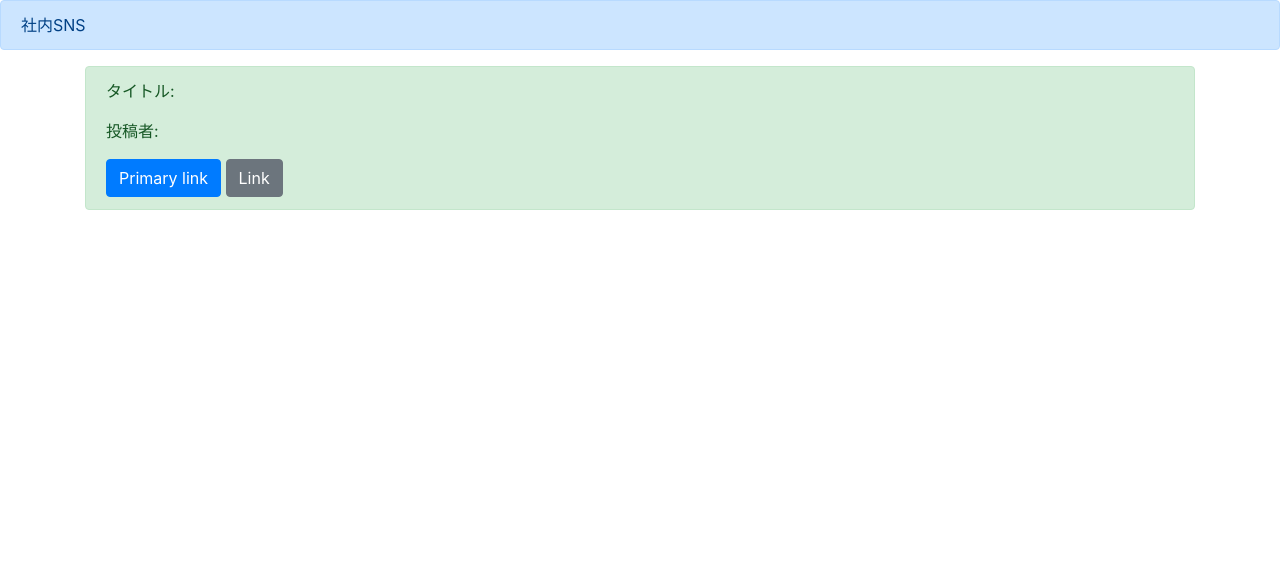
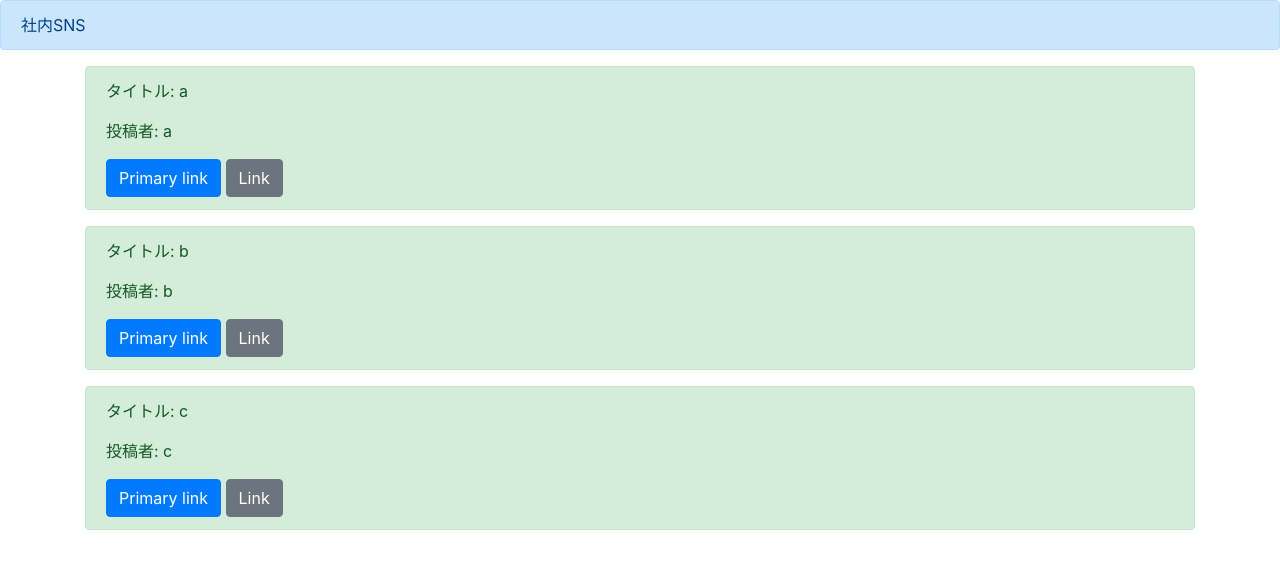
Before and after one commit to dkuji/django-sns, a Django app: page /list/ in a window 1280 px wide. Shown: the top 569 px of the page. Run offline with Django 3.2, Linux system fonts and the light colour scheme; data comes from the database, SQL or seed files in the repository; both versions use the stored data as it was after the commit; some libraries are stand-ins or nearby versions.

Commit message:
finish 63

```diff
--- a/sns/app/views.py
+++ b/sns/app/views.py
@@ -2,6 +2,7 @@ from django.shortcuts import render
 from django.contrib.auth.models import User
 from django.contrib.auth import authenticate, login
 from django.shortcuts import redirect
+from .models import BoardModel
 
 # Create your views here.
 
@@ -31,4 +32,5 @@ def loginfunc(request):
     return render(request, 'login.html')
 
 def listfunc(request):
-    return render(request, 'list.html')
+    object_list = BoardModel.objects.all()
+    return render(request, 'list.html', {'object_list': object_list} )
--- a/sns/templates/list.html
+++ b/sns/templates/list.html
@@ -11,11 +11,13 @@
 
 {% block content %}
 <div class="container">
-  <div class="alert alert-success" role="alert">
-    <p>タイトル: </p>
-    <p>投稿者: </p>
-    <a href="#" class="btn btn-primary" role="button" aria-pressed="true">Primary link</a>
-    <a href="#" class="btn btn-secondary" role="button" aria-pressed="true">Link</a>
-  </div>
+  {% for item in object_list %}
+    <div class="alert alert-success" role="alert">
+      <p>タイトル: {{ item.title }}</p>
+      <p>投稿者: {{ item.author }}</p>
+      <a href="#" class="btn btn-primary" role="button" aria-pressed="true">Primary link</a>
+      <a href="#" class="btn btn-secondary" role="button" aria-pressed="true">Link</a>
+    </div>
+  {% endfor %}
 </div>
 {% endblock content %}
```
Also changed, not shown: sns/db.sqlite3, sns/media/pytest.png (added).
